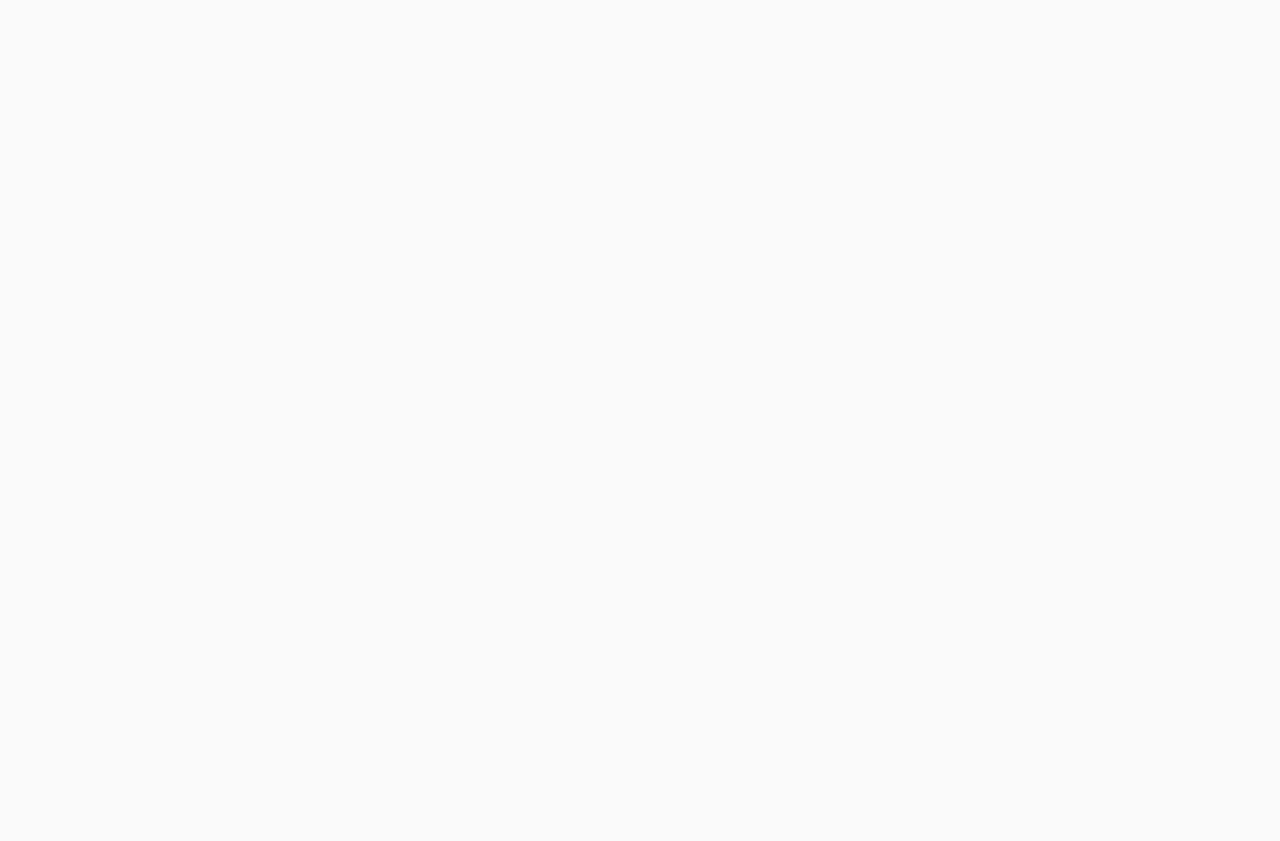
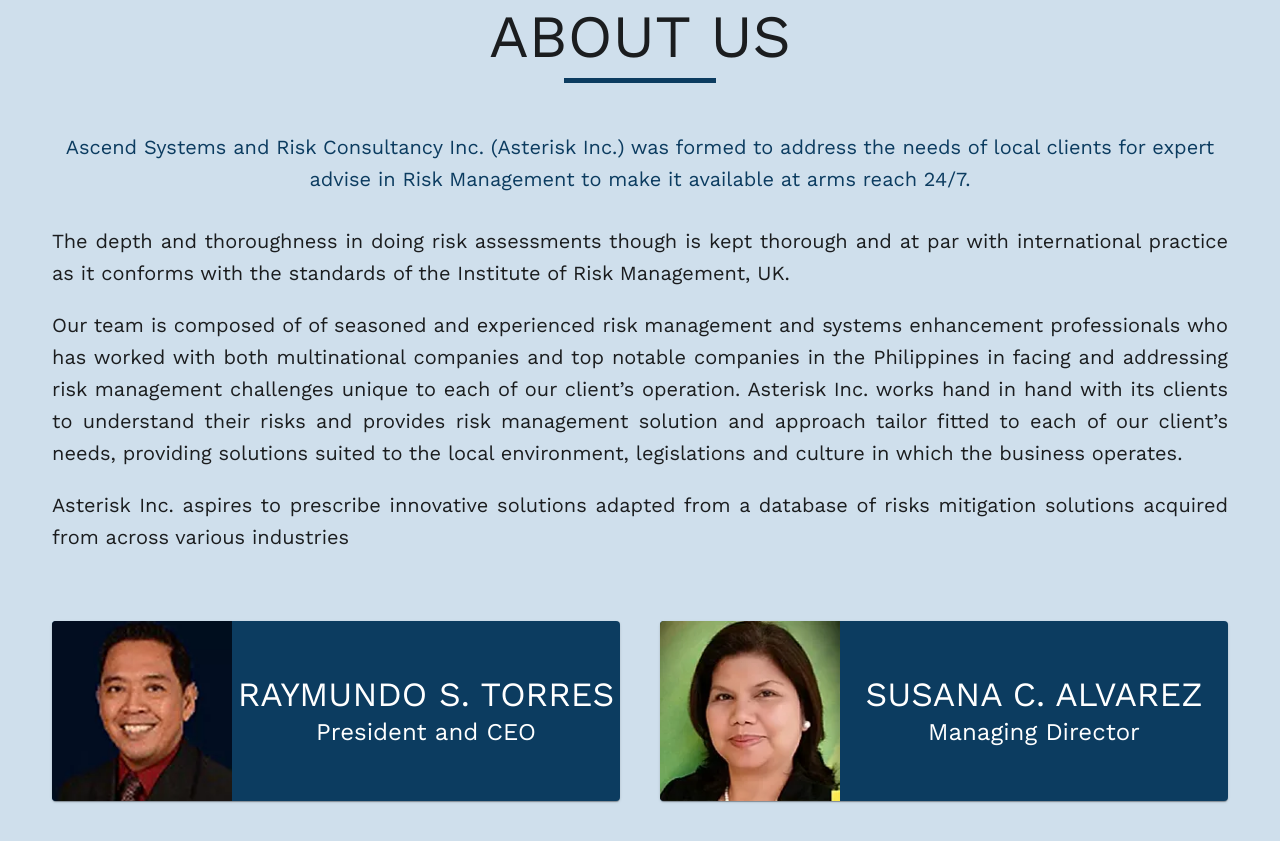
Before and after one commit to Haidoe/asterisk-co, a React (Create React App) app: page / in a window 1280 px wide. Shown: the part 1440-2281 px from the top of the page. Before the commit the page ends 1399 px from the top, so only its background shows below. Built offline with nearby package versions, Linux system fonts and the light colour scheme.

Commit message:
Initial AboutUs

```diff
--- a/src/App.js
+++ b/src/App.js
@@ -3,6 +3,7 @@ import Layout from "./components/Layout";
 import MenuBar from "./components/MenuBar";
 import Banner from "./components/Banner";
 import Summary from "./components/Summary";
+import AboutUs from "./components/AboutUs";
 
 function App() {
   return (
@@ -10,6 +11,7 @@ function App() {
       <MenuBar />
       <Banner />
       <Summary />
+      <AboutUs />
     </Layout>
   );
 }
--- /dev/null
+++ b/src/components/AboutUs/index.js
@@ -0,0 +1,133 @@
+import React from "react";
+import Box from "@material-ui/core/Box";
+import Grid from "@material-ui/core/Grid";
+import Card from "@material-ui/core/Card";
+import CardMedia from "@material-ui/core/CardMedia";
+import CardContent from "@material-ui/core/CardContent";
+import Container from "@material-ui/core/Container";
+import Typography from "@material-ui/core/Typography";
+import { makeStyles } from "@material-ui/core/styles";
+import raymundo from "./assets/reymund.webp";
+import susana from "./assets/susana.webp";
+
+const useStyles = makeStyles(theme => ({
+  box: {
+    minHeight: "80vh",
+    background: "#CFDFEC",
+    padding: "3em 2em",
+    textAlign: "center"
+  },
+  header: {
+    textTransform: "uppercase",
+    display: "inline-block",
+    position: "relative",
+    paddingBottom: "10px",
+    marginBottom: "0.8em",
+    "&:before": {
+      content: "''",
+      position: "absolute",
+      width: "50%",
+      height: "1px",
+      bottom: 0,
+      left: "25%",
+      borderBottom: `5px solid ${theme.palette.primary.main}`
+    }
+  },
+  main: {
+    paddingBottom: "1.5em"
+  },
+  paragraph: {
+    textAlign: "justify",
+    paddingBottom: "1em"
+  },
+  grid: {
+    marginTop: "2em"
+  },
+  portrait: {
+    display: "flex",
+    background: theme.palette.primary.main
+  },
+  portraitTitle: {
+    flexGrow: 1,
+    color: "#FFF",
+    display: "flex",
+    flexDirection: "column",
+    justifyContent: "center",
+    alignItems: "center"
+  },
+  portraitImage: {
+    width: 180,
+    height: 180
+  }
+}));
+
+const AboutUs = () => {
+  const classes = useStyles();
+  return (
+    <Box className={classes.box}>
+      <Container>
+        <Typography variant="h2" className={classes.header}>
+          About us
+        </Typography>
+        <Typography color="primary" variant="h6" className={classes.main}>
+          Ascend Systems and Risk Consultancy Inc. (Asterisk Inc.) was formed to
+          address the needs of local clients for expert advise in Risk
+          Management to make it available at arms reach 24/7.
+        </Typography>
+        <Typography variant="h6" className={classes.paragraph}>
+          The depth and thoroughness in doing risk assessments though is kept
+          thorough and at par with international practice as it conforms with
+          the standards of the Institute of Risk Management, UK.
+        </Typography>
+        <Typography className={classes.paragraph} variant="h6">
+          Our team is composed of of seasoned and experienced risk management
+          and systems enhancement professionals who has worked with both
+          multinational companies and top notable companies in the Philippines
+          in facing and addressing risk management challenges unique to each of
+          our client’s operation. Asterisk Inc. works hand in hand with its
+          clients to understand their risks and provides risk management
+          solution and approach tailor fitted to each of our client’s needs,
+          providing solutions suited to the local environment, legislations and
+          culture in which the business operates.
+        </Typography>
+        <Typography className={classes.paragraph} variant="h6">
+          Asterisk Inc. aspires to prescribe innovative solutions adapted from a
+          database of risks mitigation solutions acquired from across various
+          industries
+        </Typography>
+
+        <Grid container spacing={5} className={classes.grid}>
+          <Grid item xs={12} lg={6}>
+            <Card className={classes.portrait}>
+              <img
+                src={raymundo}
+                alt="raymundo"
+                className={classes.portraitImage}
+              />
+              <div className={classes.portraitTitle}>
+                <Typography variant="h4">RAYMUNDO S. TORRES </Typography>
+                <Typography variant="h5">President and CEO </Typography>
+              </div>
+            </Card>
+          </Grid>
+
+          <Grid item xs={12} lg={6}>
+            <Card className={classes.portrait}>
+              <img
+                src={susana}
+                alt="susana"
+                className={classes.portraitImage}
+              />
+              <div className={classes.portraitTitle}>
+                <Typography variant="h4">SUSANA C. ALVAREZ </Typography>
+                <Typography variant="h5">Managing Director </Typography>
+              </div>
+            </Card>
+          </Grid>
+        </Grid>
+      </Container>
+    </Box>
+  );
+};
+
+export default AboutUs;
```
Also changed, not shown: src/components/AboutUs/assets/reymund.webp (added), src/components/AboutUs/assets/susana.webp (added).
